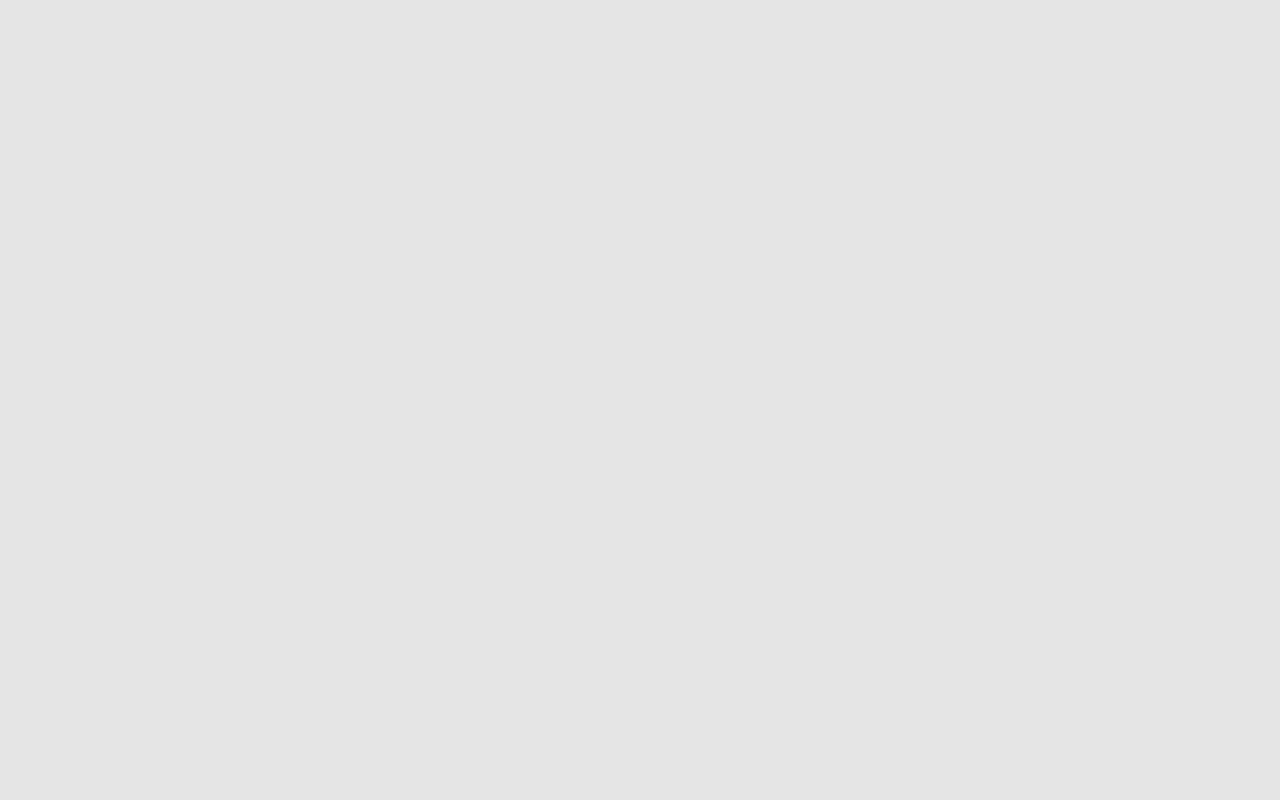
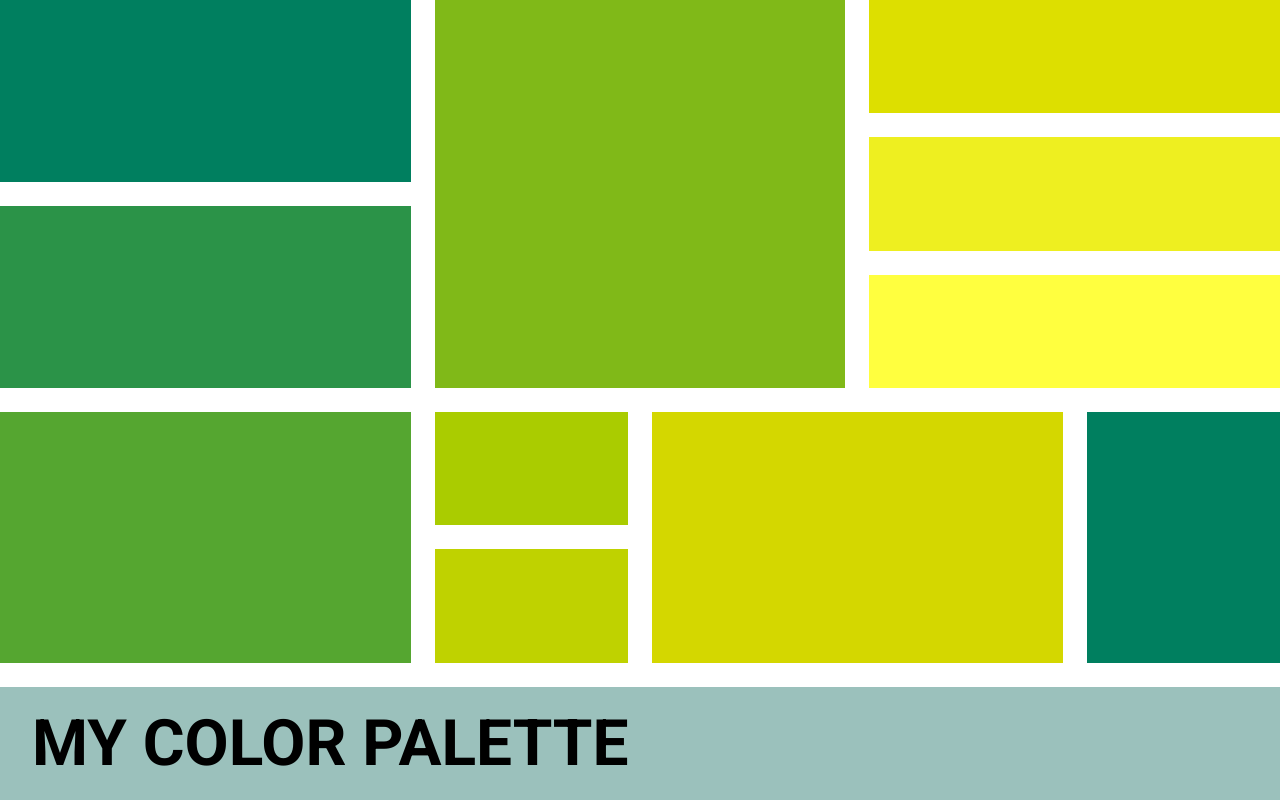
Before and after one commit to AlenMiftar/CSS-Grid-Color-Palette, a plain HTML site: page index.html in a window 1280 px wide. Drawn offline with Linux system fonts and the light colour scheme.

Commit message:
Added grid element and recreate figma fil

```diff
--- a/index.html
+++ b/index.html
@@ -5,11 +5,28 @@
     <meta name="viewport" content="width=device-width, initial-scale=1.0" />
     <link rel="stylesheet" href="styles/normalize.css" />
     <link rel="stylesheet" href="styles/style.css" />
+    <link rel="preconnect" href="https://fonts.googleapis.com" />
+    <link rel="preconnect" href="https://fonts.gstatic.com" crossorigin />
+    <link
+      href="https://fonts.googleapis.com/css2?family=Roboto:wght@400;700&display=swap"
+      rel="stylesheet"
+    />
     <title>CSS Grid Color Palette</title>
   </head>
   <body>
-    <main>
-      <div class="grid__container"></div>
-    </main>
+    <div class="grid__container">
+      <div class="grid__element first"><p>MY COLOR PALETTE</p></div>
+      <div class="grid__element second"></div>
+      <div class="grid__element third"></div>
+      <div class="grid__element fourth"></div>
+      <div class="grid__element fifth"></div>
+      <div class="grid__element sixth"></div>
+      <div class="grid__element seventh"></div>
+      <div class="grid__element eighth"></div>
+      <div class="grid__element ninth"></div>
+      <div class="grid__element tenth"></div>
+      <div class="grid__element eleventh"></div>
+      <div class="grid__element twelfth"></div>
+    </div>
   </body>
 </html>
--- a/styles/style.css
+++ b/styles/style.css
@@ -1,12 +1,90 @@
-main {
+.grid__container {
+  display: grid;
+  grid-template-columns: repeat(6, 1fr);
+  grid-template-rows: repeat(12, 1fr);
+  grid-gap: 1.5em;
   width: 100%;
   height: 100vh;
-  display: flex;
-  justify-content: center;
-  align-items: center;
-  background: #e5e5e5;
+  background-color: #fff;
 }
 
-.grid__container {
-  display: grid;
+.first {
+  display: flex;
+  align-items: center;
+  grid-row: 11 / 13;
+  grid-column: 1 / 7;
+  background-color: #9bc1bc;
 }
+
+p {
+  padding-left: 2rem;
+  font-family: "Roboto", sans-serif;
+  font-weight: 700;
+  font-size: 4rem;
+}
+
+.second {
+  grid-row: 4 / 7;
+  grid-column: 1 / 3;
+  background-color: #2b9348;
+}
+
+.third {
+  grid-row: 7 / 11;
+  grid-column: 1 / 3;
+  background-color: #55a630;
+}
+
+.fourth {
+  grid-row: 1 / 4;
+  grid-column: 1 / 3;
+  background-color: #007f5f;
+}
+
+.fifth {
+  grid-row: 1 / 7;
+  grid-column: 3 / 5;
+  background-color: #80b918;
+}
+
+.sixth {
+  grid-row: 7 / 9;
+  grid-column: 3 / 4;
+  background-color: #aacc00;
+}
+
+.seventh {
+  grid-row: 9 / 11;
+  grid-column: 3 / 4;
+  background-color: #bfd200;
+}
+
+.eighth {
+  grid-row: 7 / 11;
+  grid-column: 4 / 6;
+  background-color: #d4d700;
+}
+
+.ninth {
+  grid-row: 7 / 11;
+  grid-column: 6 / 7;
+  background-color: #007f5f;
+}
+
+.tenth {
+  grid-row: 1 / 3;
+  grid-column: 5 / 7;
+  background-color: #dddf00;
+}
+
+.eleventh {
+  grid-row: 3 / 5;
+  grid-column: 5 / 7;
+  background-color: #eeef20;
+}
+
+.twelfth {
+  grid-row: 5 / 7;
+  grid-column: 5 / 7;
+  background-color: #ffff3f;
+}
```
